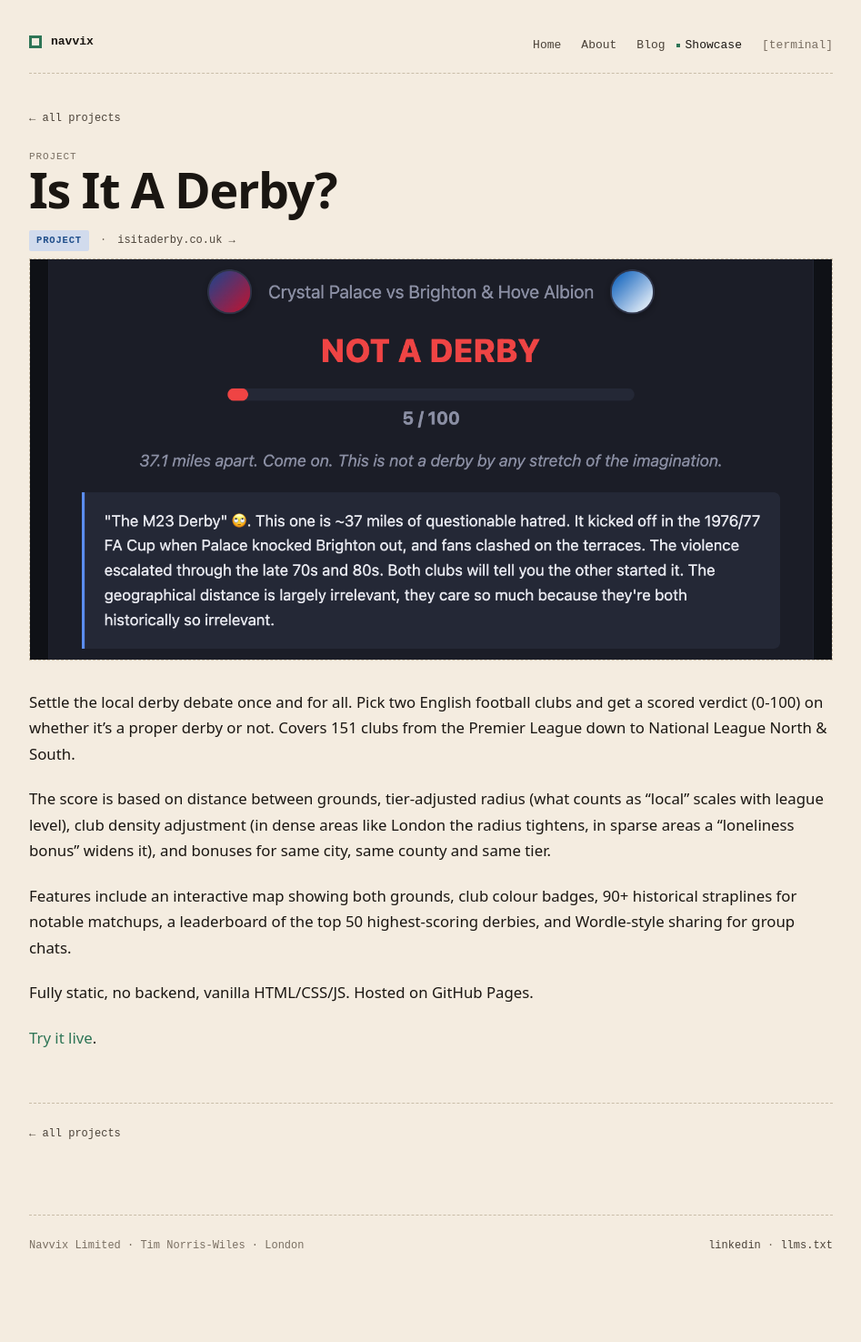
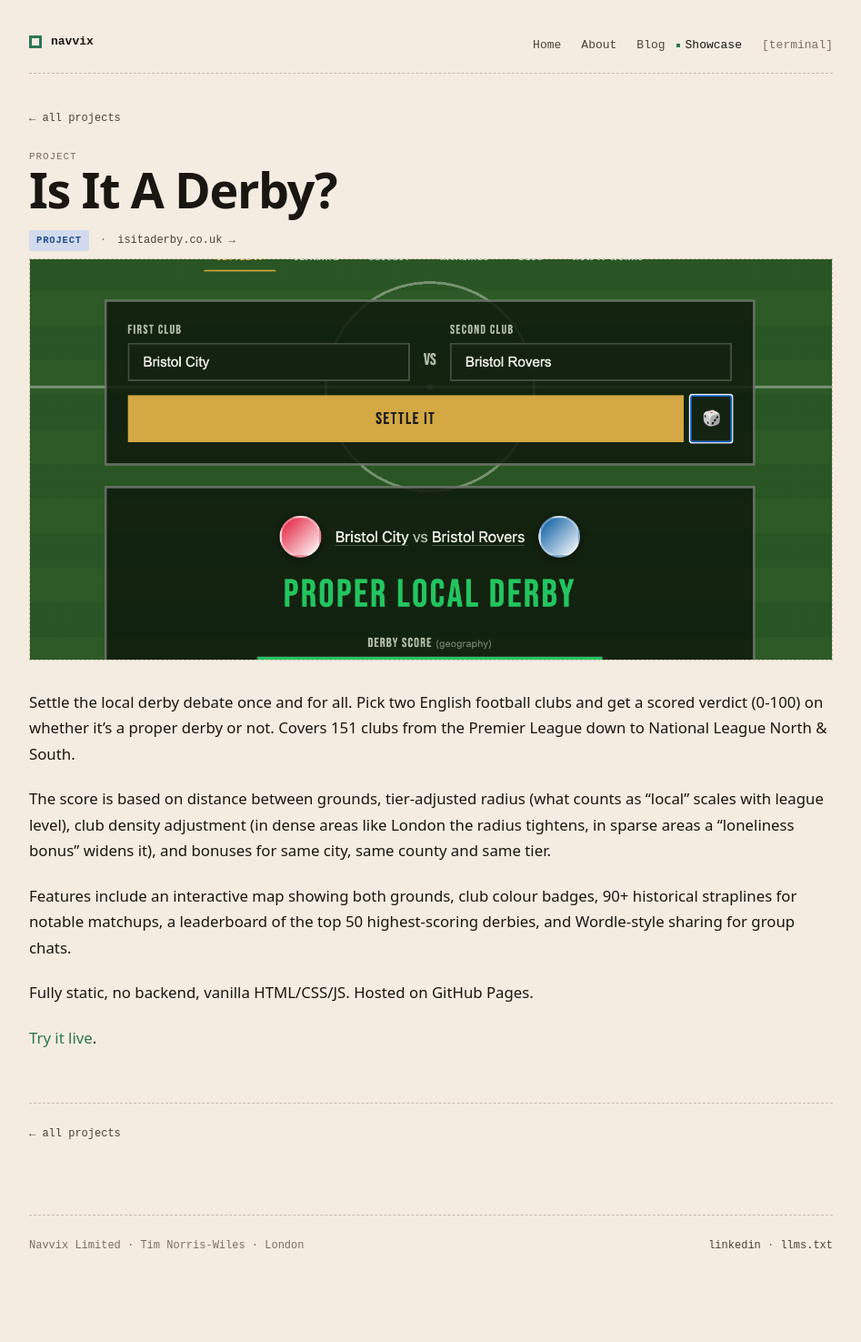
Before and after one commit to typedformiles/navvix, a Jekyll site: the page built from _showcase/is-it-a-derby.md, in a window 1280 px wide. Shown: the whole page at 91% size, without its empty margins (166-1113 px from the left). Built offline with Jekyll 4.4.1, drawn with Linux system fonts in a browser that asks for light colours.

Commit message:
Point Is It A Derby showcase to new screenshot
Co-Authored-By: Claude Opus 4.6 (1M context) <noreply@anthropic.com>

```diff
--- a/_showcase/is-it-a-derby.md
+++ b/_showcase/is-it-a-derby.md
@@ -2,7 +2,7 @@
 layout: showcase-item
 title: "Is It A Derby?"
 description: "Pick two English football clubs and get a scored verdict on whether it's a proper derby. Covers 151 clubs across 6 tiers."
-image: /assets/images/is-it-a-derby.png
+image: /assets/images/iiad_Screen.png
 tag: project
 external_url: https://isitaderby.co.uk
 order: 2
```
